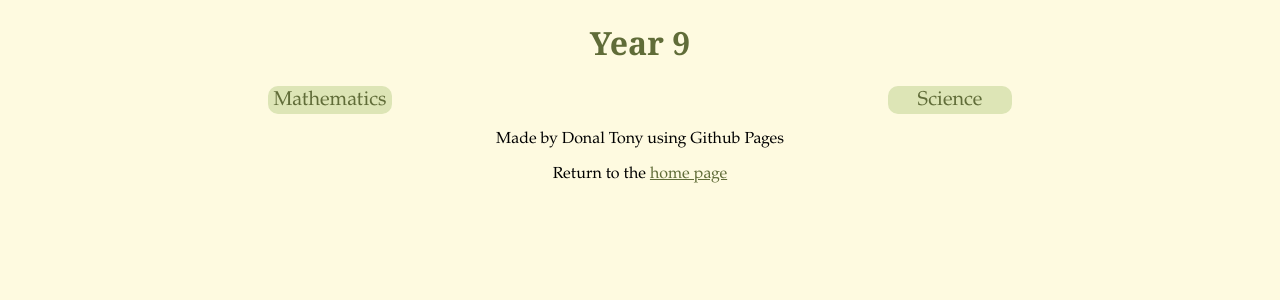
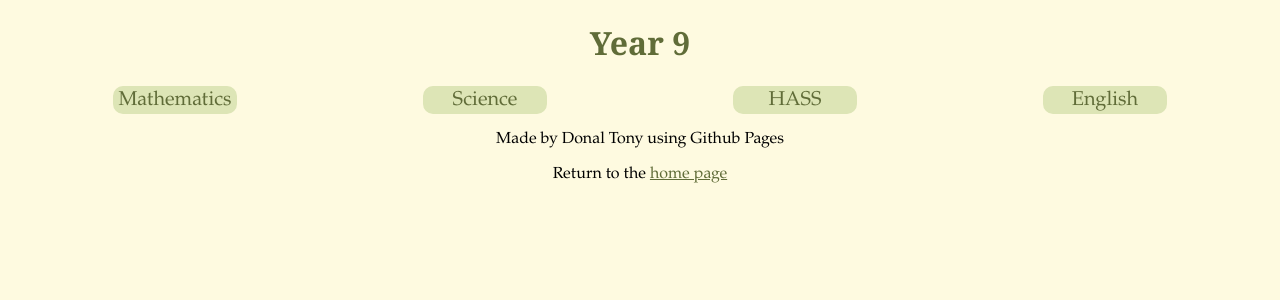
Before and after one commit to dvaraka/the-merchant, a Jekyll site: the page built from notes/year-9/year-9.md, in a window 1280 px wide. Shown: the top 300 px of the page. Built offline with Jekyll 4.4.1, drawn with Linux system fonts in a browser that asks for light colours; our own code applies the rules of GitHub Pages for plain Markdown files.

Commit message:
updated main.css

```diff
--- a/assets/css/main.css
+++ b/assets/css/main.css
@@ -1,7 +1,8 @@
 body {
     background-color: #FEFAE0;
     font-family: Garamond;
-    margin: 20px;
+    margin-right: 20px;
+    margin-left: 20px;
     text-align: center;
 }
 
--- a/notes/year-9/year-9.md
+++ b/notes/year-9/year-9.md
@@ -4,7 +4,9 @@
 <body>
   <h1 class="title">Year 9</h1>
   <div class="row">
-    <div class="column"><div class="subject-button">Mathematics</div></div>
+    <div class="column"><div class="subject-button"><a href="https://harzavad.github.io/the-merchant/notes/year-9/maths/yr9-maths.html">Mathematics</a></div></div>
     <div class="column"><div class="subject-button">Science</div></div>
+    <div class="column"><div class="subject-button">HASS</div></div>
+    <div class="column"><div class="subject-button">English</div></div>
   </div>
 </body>
```
Also changed, not shown: notes/year-9/maths/simultaneous-equations.md (+1 -1 lines), notes/year-9/maths/yr9-maths.md (+1 -1 lines).
